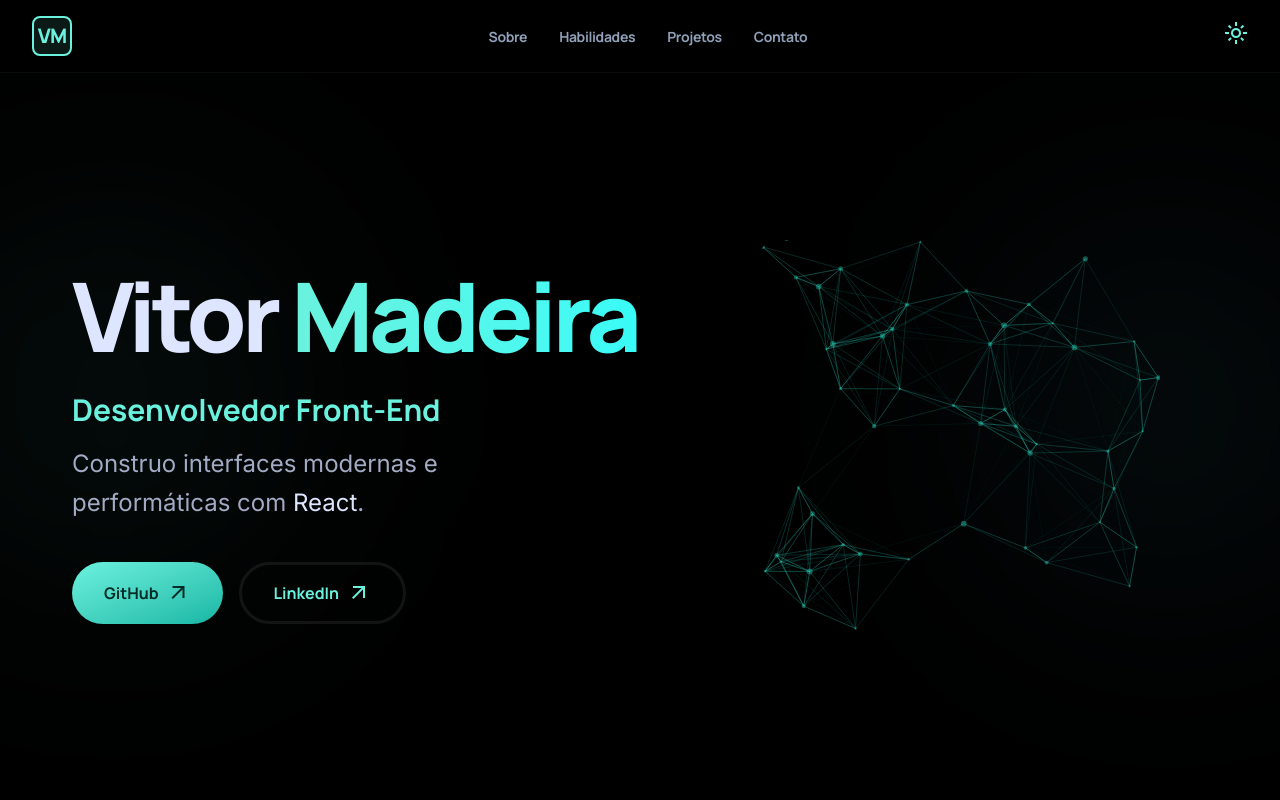
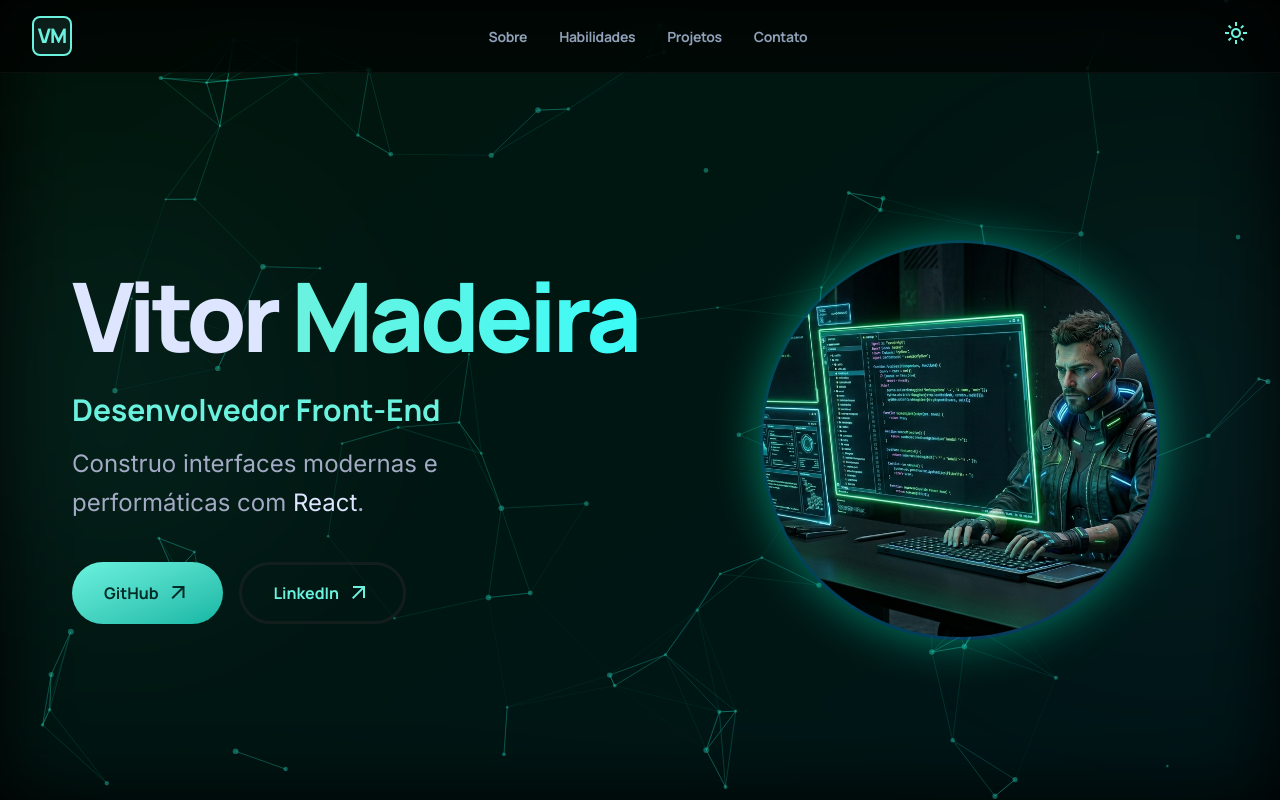
Before and after one commit to MadeiraVitor/portfolio-vm, a React (Vite) app: page / in a window 1280 px wide. Built offline with nearby package versions, Linux system fonts and the light colour scheme.

Commit message:
feat: add image to hero

```diff
--- a/src/components/Hero/index.tsx
+++ b/src/components/Hero/index.tsx
@@ -1,12 +1,13 @@
 import NetworkBackground from "../NetworkBackground";
+import setupFuturista from "../../assets/images/setup-futurista.png";
 
 export const Hero = () => {
   return (
     <section className="relative min-h-screen flex items-center justify-center pt-20 px-6 overflow-hidden bg-black">
-
-        {/* <div className="absolute inset-0 z-0">
-    <NetworkBackground />
-  </div> */}
+      <div className="absolute inset-0 z-0">
+        <div className="absolute inset-0 bg-linear-to-br from-green-400/10 to-cyan-400/10 blur-2xl" />
+        <NetworkBackground />
+      </div>
 
       <div className="absolute top-1/4 -left-20 w-96 h-96 bg-primary/5 rounded-full blur-[120px]"></div>
       <div className="absolute bottom-1/4 -right-20 w-96 h-96 bg-tertiary/5 rounded-full blur-[120px]"></div>
@@ -56,8 +57,37 @@ export const Hero = () => {
             </a>
           </div>
         </div>
-        <div className="relative w-100 h-100 rounded-2xl overflow-hidden">
-          <NetworkBackground />
+        <div className="z-10 relative w-100 h-100 rounded-2xl overflow-visible">
+
+
+            <div className="
+        relative
+        w-100 h-100
+        rounded-full
+        p-0.75
+        bg-linear-to-br from-cyan-400/30 to-blue-500/30
+        shadow-[0_0_40px_rgba(0,255,200,0.3)]
+        animate-pulse-slow
+      ">
+
+        {/* Inner circle */}
+        <div className="
+          w-full h-full
+          rounded-full
+          overflow-hidden
+          bg-[#020617]
+          flex items-center justify-center
+        ">
+
+          {/* Image */}
+          <img
+            src={setupFuturista}
+            alt="Developer"
+            className="w-full h-full object-cover"
+          />
+        </div>
+      </div>
+
         </div>
       </div>
     </section>
--- a/src/components/NetworkBackground/index.tsx
+++ b/src/components/NetworkBackground/index.tsx
@@ -16,10 +16,10 @@ export default function NetworkBackground() {
 
       particles: {
         number: {
-          value: 50,
+          value: 100,
         },
         color: {
-          value: "#2dd4bf", // verde (pode trocar)
+          value: "#2dd4bf",
         },
         links: {
           enable: true,
--- a/src/styles/globals.css
+++ b/src/styles/globals.css
@@ -63,6 +63,17 @@
   --radius-lg: 0.5rem;
   --radius-xl: 0.75rem;
   --radius-full: 9999px;
+
+  --animate-pulse-slow: pulseSlow 4s ease-in-out infinite;
+
+  @keyframes pulseSlow {
+    0%, 100% {
+      box-shadow: 0 0 25px rgba(0, 255, 200, 0.2);
+    }
+    50% {
+      box-shadow: 0 0 50px rgba(0, 255, 200, 0.5);
+    }
+  }
 }
 
 .material-symbols-outlined {
```
Also changed, not shown: src/assets/images/setup-futurista.png (added).
